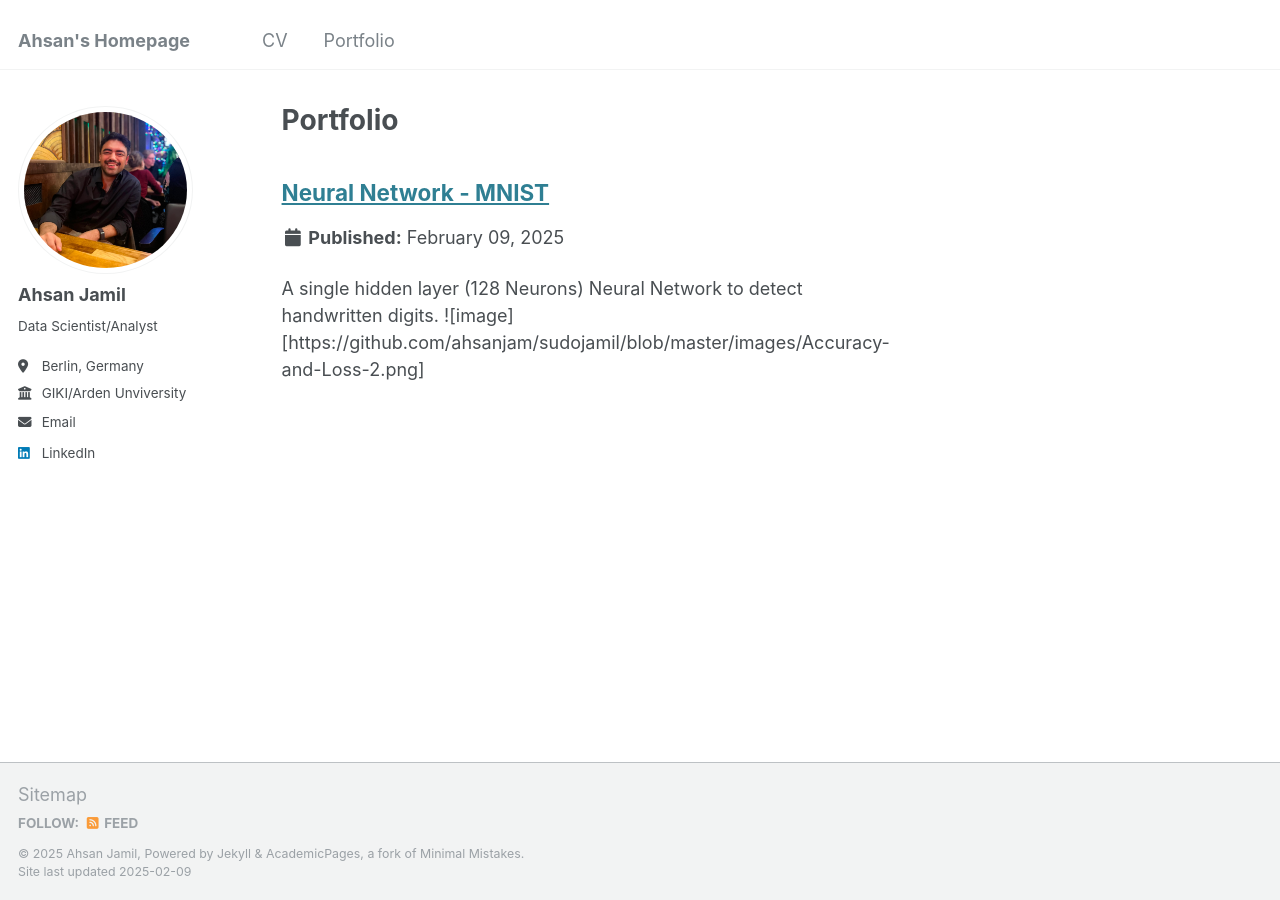
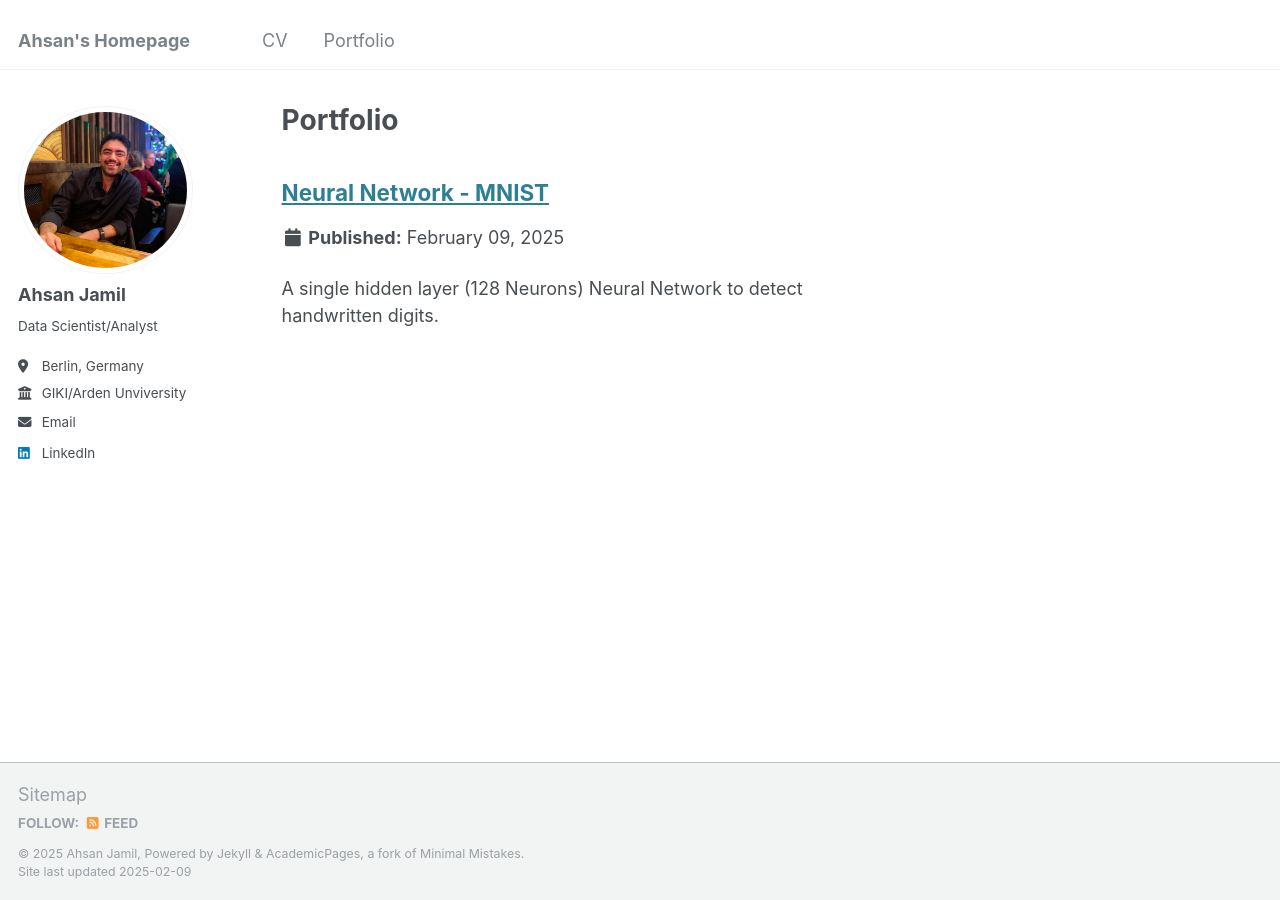
Before and after one commit to ahsanjam/sudojamil, a Jekyll site: the page built from _pages/portfolio.html, in a window 1280 px wide. Built offline with Jekyll 4.4.1, drawn with Linux system fonts in a browser that asks for light colours.

Commit message:
no picture then

```diff
--- a/_portfolio/portfolio-1.md
+++ b/_portfolio/portfolio-1.md
@@ -1,6 +1,6 @@
 ---
 title: "Neural Network - MNIST"
-excerpt: "A single hidden layer (128 Neurons) Neural Network to detect handwritten digits. ![image][https://github.com/ahsanjam/sudojamil/blob/master/images/Accuracy-and-Loss-2.png]"
+excerpt: "A single hidden layer (128 Neurons) Neural Network to detect handwritten digits."
 #"<img src='/images/Accuracy-and-Loss-2.png'>"
 collection: portfolio
 ---
```
